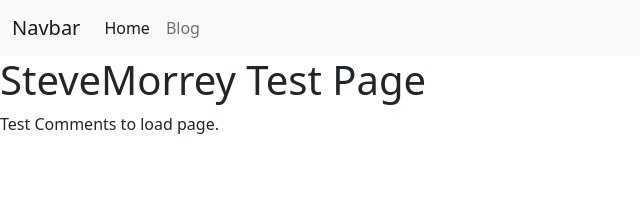
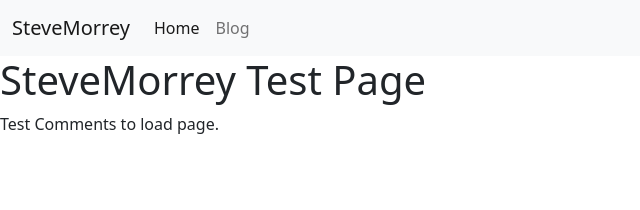
Before and after one commit to stevemorrey/stevemorrey.github.io, a Jekyll site: the page built from index.md, in a window 1280 px wide. Shown: the top 210 px of the page, without its empty margins (0-640 px from the left). Built offline with Jekyll 4.4.1, drawn with Linux system fonts in a browser that asks for light colours.

Commit message:
Update navigation.html

```diff
--- a/_includes/navigation.html
+++ b/_includes/navigation.html
@@ -1,6 +1,6 @@
 <nav class="navbar navbar-expand-lg navbar-light bg-light">
   <div class="container-fluid">
-    <a class="navbar-brand" href="#">Navbar</a>
+    <a class="navbar-brand" href="#">SteveMorrey</a>
     <button class="navbar-toggler" type="button" data-bs-toggle="collapse" data-bs-target="#navbarNav" aria-controls="navbarNav" aria-expanded="false" aria-label="Toggle navigation">
       <span class="navbar-toggler-icon"></span>
     </button>
```
